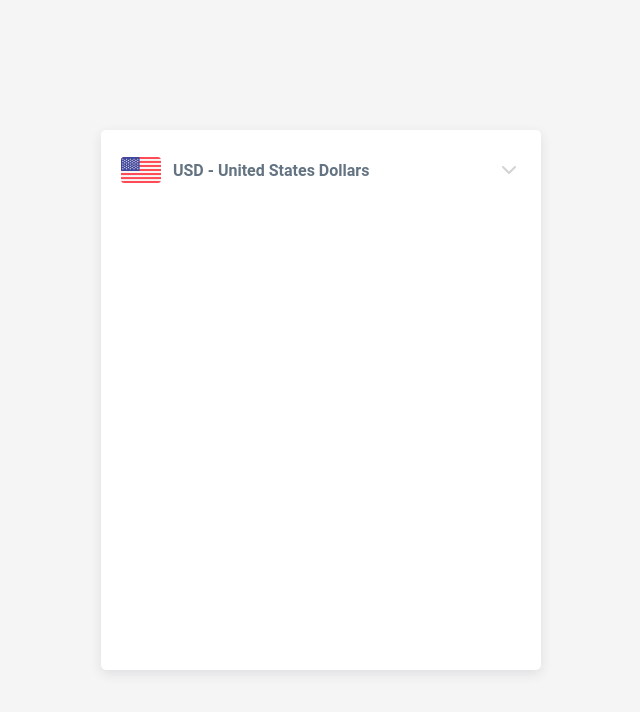
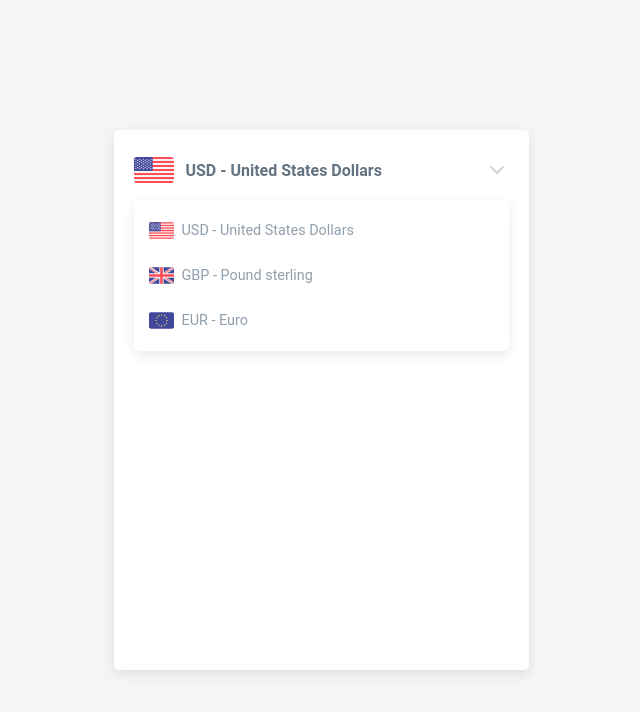
Before and after one commit to chanonroy/currency-exchange-app, a Next.js app: page / in a window 1280 px wide. Shown: the top 712 px of the page, without its empty margins (319-959 px from the left). Built offline with nearby package versions, Linux system fonts and the light colour scheme.

Commit message:
feat: add basic setup for currency select

```diff
--- a/components/CurrencySelect/index.jsx
+++ b/components/CurrencySelect/index.jsx
@@ -1,33 +1,91 @@
-import React from 'react';
+import React, { useState, useRef } from 'react';
 import styled from 'styled-components';
 import { ChevronDown as ChevronDownIcon } from 'react-feather';
+import { useClickAway } from 'react-use';
 
-const Container = styled.div`
+const FlexContainer = styled.div`
   display: flex;
   align-items: center;
   justify-content: space-between;
 `
 
+const Container = styled(FlexContainer)`
+  user-select: none;
+  &:hover {
+    opacity: 0.8;
+    cursor: pointer;
+  }
+`
+
+const Flag = styled.img`
+  height: ${props => props.size || '40px' };
+  margin-right: ${props => props.marginRight || '0px' };
+`
+
 const Label = styled.div`
   margin-left: 12px;
-  color: #637381;
+  color: ${props => props.theme.colors.darkGrey};
   font-weight: bold;
   font-size: 0.7;
 `;
 
-const Flag = styled.img`
-  height: 40px;
+const Dropdown = styled.div`
+  position: absolute;
+  top: 125%;
+  width: 100%;
+  padding: 8px 0;
+  background-color: white;
+  border-radius: ${props => props.theme.sizes.borderRadius};
+  box-shadow: ${props => props.theme.shadows.z3};
+`
+
+const DropdownItem = styled.div`
+  display: flex;
+  align-items: center;
+  padding: 10px 15px;
+  color: #919eab;
+  font-size: 0.9em;
+  &:hover {
+    cursor: pointer;
+    color: ${props => props.theme.colors.darkGrey};
+    background-color: whitesmoke;
+  }
 `
 
 const CurrencySelector = () => {
+  const [dropdownOpen, setDropdownOpen] = useState(true);
+  const ref = useRef(null);
+
+  useClickAway(ref, () => setDropdownOpen(false));
+
   return (
-    <Container>
-      <Container>
-        <Flag src="/static/us-flag.svg" />
-        <Label> USD - United States Dollars </Label>
+    <div ref={ref} style={{ position: 'relative' }}>
+      <Container
+        onClick={() => setDropdownOpen(!dropdownOpen)}
+        data-testid="currency-dropdown-btn">
+        <FlexContainer>
+          <Flag src="/static/us-flag.svg" />
+          <Label> USD - United States Dollars </Label>
+        </FlexContainer>
+        <ChevronDownIcon color="lightgrey" />
       </Container>
-      <ChevronDownIcon color="lightgrey" />
-    </Container>
+      {dropdownOpen &&
+        <Dropdown data-testid="currency-dropdown">
+          <DropdownItem>
+            <Flag size="25px" marginRight="8px" src="/static/us-flag.svg" />
+            USD - United States Dollars
+          </DropdownItem>
+          <DropdownItem>
+            <Flag size="25px" marginRight="8px" src="/static/uk-flag.svg" />
+            GBP - Pound sterling
+          </DropdownItem>
+          <DropdownItem>
+            <Flag size="25px" marginRight="8px" src="/static/eu-flag.svg" />
+            EUR - Euro
+          </DropdownItem>
+        </Dropdown>
+      }
+    </div>
   )
 }
 
--- a/lib/theme.js
+++ b/lib/theme.js
@@ -3,6 +3,8 @@
 const theme = {
   colors: {
     primary: '#0070f3',
+    darkGrey: '#637381',
+    black: '#212b36'
   },
   sizes: {
     borderRadius: '5px'
--- a/package.json
+++ b/package.json
@@ -22,6 +22,7 @@
     "react": "^16.10.2",
     "react-dom": "^16.10.2",
     "react-feather": "^2.0.3",
+    "react-use": "^12.4.0",
     "styled-components": "^4.4.0"
   },
   "devDependencies": {
--- a/pages/index.jsx
+++ b/pages/index.jsx
@@ -15,7 +15,7 @@ const Container = styled.div`
 `;
 
 const Card = styled.div`
-  width: 400px;
+  width: 375px;
   height: 500px;
   padding: 20px;
   border-radius: ${props => props.theme.sizes.borderRadius};
@@ -73,6 +73,7 @@ const CurrencyConverter = () => {
       <Container>
         <Card data-testid="item">
           <CurrencySelect />
+
           {/* <div>Card</div>
           <div>
             To:
```
Also changed, not shown: components/CurrencyInput/index.jsx (added, +17 -0 lines), 1 other file (tests, documents, lock files or other folders).
